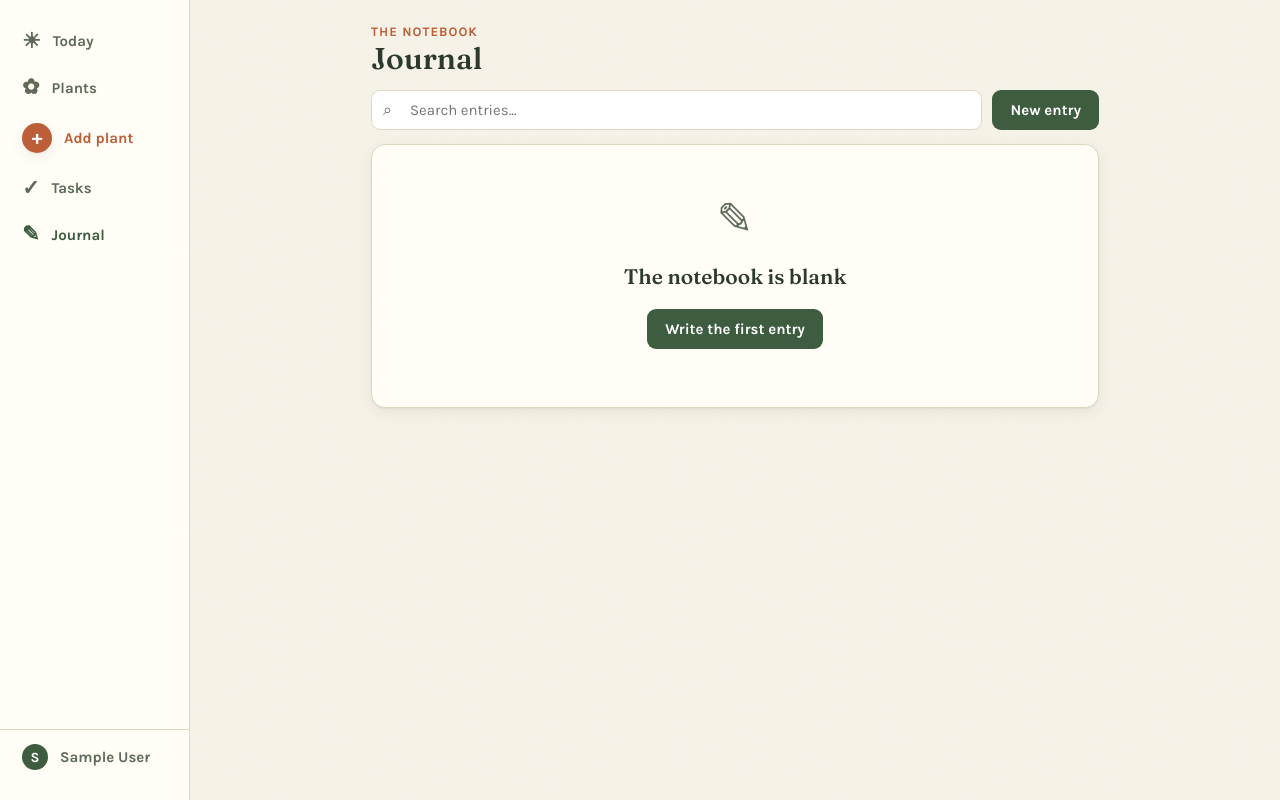
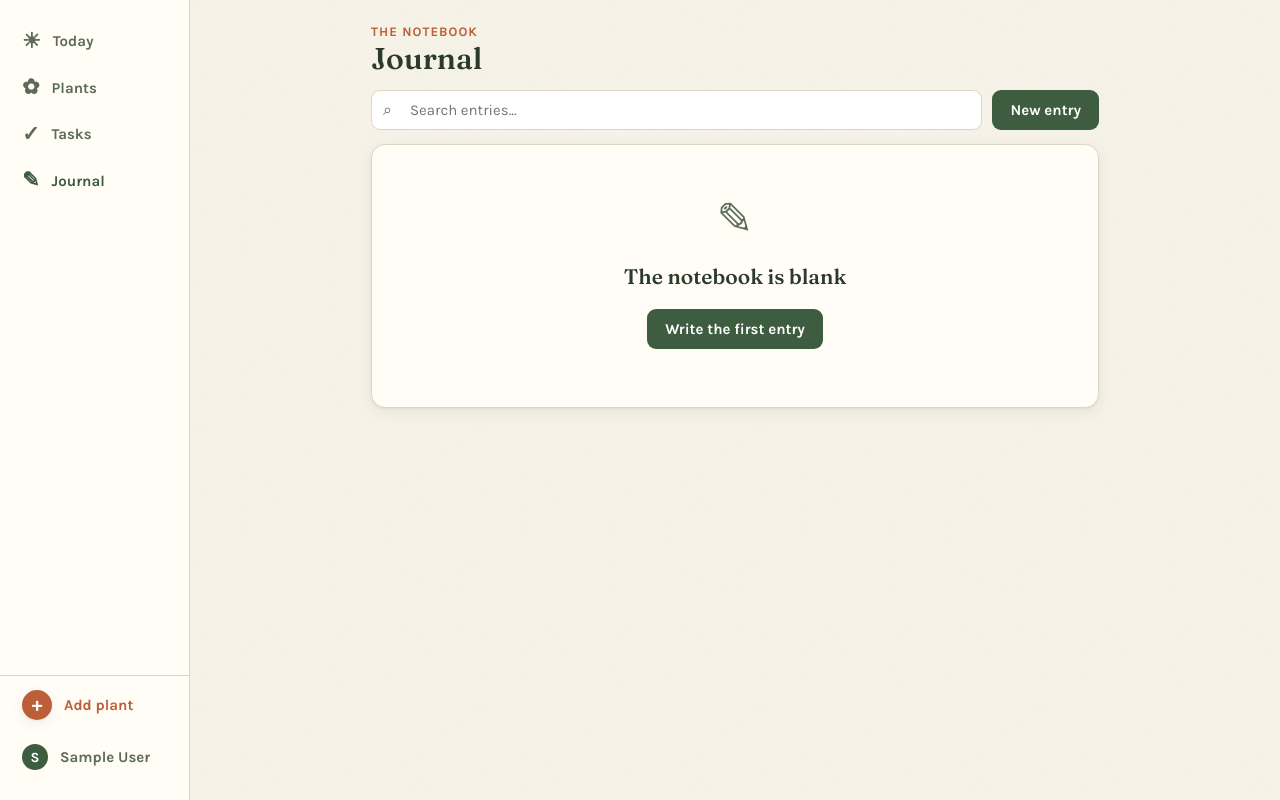
Before and after one commit to mekstromjr/yardwise, a Django app: page /journal/ in a window 1280 px wide. Run offline with Django 5.2, Linux system fonts and the light colour scheme; the visitor is signed in with stand-in values (Sample User, id 1); data comes from the database, SQL or seed files in the repository; data that the repository does not hold is empty.

Commit message:
fix(ui): move Add plant to the sidebar's action group above the user tile
Desktop sidebar now splits into places (Today/Plants/Tasks/Journal, top)
and actions/identity (Add plant + user tile, bottom) via flex order -
the accent color reads as action, not as an odd nav entry. Phone keeps
the conventional centered raised button.

Co-Authored-By: Claude Fable 5 <noreply@anthropic.com>

```diff
--- a/static/css/yardwise.css
+++ b/static/css/yardwise.css
@@ -306,11 +306,19 @@ nav.primary a.user-entry .user-name {
     font-size: 15px;
   }
   nav.primary a.add-btn .glyph { margin-top: 0; width: 30px; height: 30px; font-size: 20px; }
-  /* pin the user identity to the bottom-left of the sidebar */
-  nav.primary a.user-entry {
+  /* Sidebar splits into places (top) and actions/identity (bottom): Add plant
+     sits above the user tile, so its accent color reads as "action", not as an
+     odd nav entry. Phone keeps the conventional centered raised button (DOM
+     order); flex `order` only reshapes the desktop column. */
+  nav.primary a.add-btn {
+    order: 8;
     margin-top: auto;
     border-top: 1px solid var(--line);
     padding-top: 14px;
+  }
+  nav.primary a.user-entry {
+    order: 9;
+    margin-top: 0;
   }
 }
 
```
